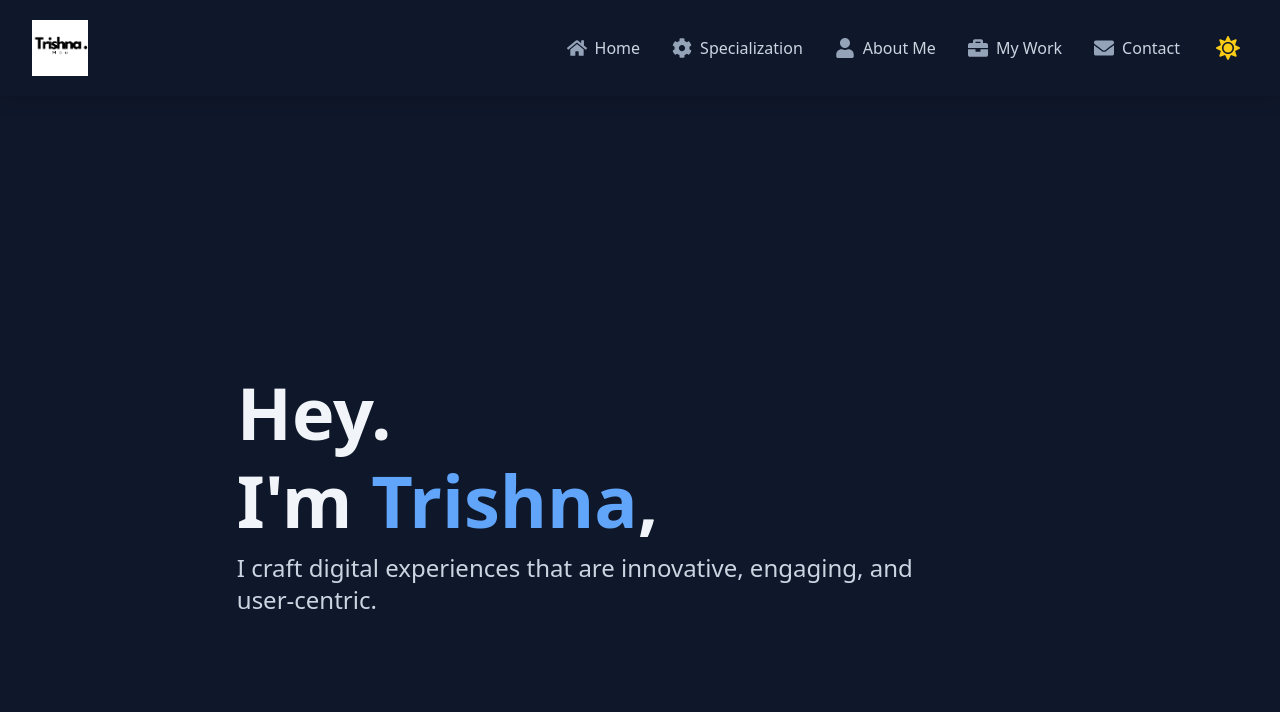
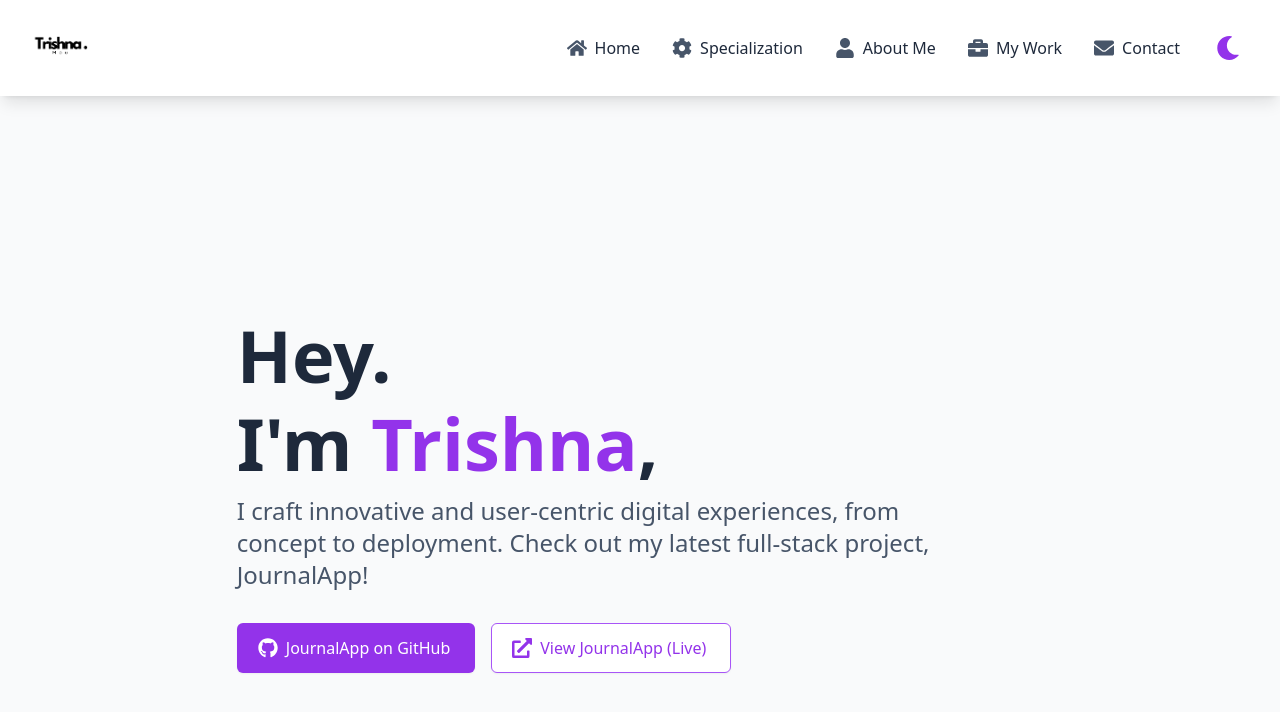
Before and after one commit to Trishna-sharma/portfolio_trishna, a React (Vite) app: page / in a window 1280 px wide. Shown: the top 712 px of the page. Built offline with nearby package versions, Linux system fonts and the light colour scheme.

Commit message:
major overhaul II

```diff
--- a/src/App.jsx
+++ b/src/App.jsx
@@ -14,7 +14,16 @@ import myLogo from './assets/images/My logo.png';
 // Background styling will be handled by the main App div and section padding
 
 function App() {
-  const [theme, setTheme] = useState('dark'); // Default to dark theme
+  // Function to get initial theme based on system preference or localStorage
+  const getInitialTheme = () => {
+    const storedTheme = localStorage.getItem('theme');
+    if (storedTheme) {
+      return storedTheme;
+    }
+    return window.matchMedia('(prefers-color-scheme: dark)').matches ? 'dark' : 'light';
+  };
+
+  const [theme, setTheme] = useState(getInitialTheme);
   const [showLongText, setShowLongText] = useState(false);
   const [myFieldVisible, setMyFieldVisible] = useState(false);
   const [infoCardVisible, setInfoCardVisible] = useState(false);
@@ -25,15 +34,35 @@ function App() {
   const [projectDetailsContent, setProjectDetailsContent] = useState(null);
 
   useEffect(() => {
+    // Apply theme class to HTML element and store preference
     if (theme === 'dark') {
       document.documentElement.classList.add('dark');
     } else {
       document.documentElement.classList.remove('dark');
     }
+    localStorage.setItem('theme', theme);
   }, [theme]);
 
+  useEffect(() => {
+    // Listen for changes in system preference
+    const mediaQuery = window.matchMedia('(prefers-color-scheme: dark)');
+    const handleChange = (e) => {
+      // Only update if no theme is manually set in localStorage
+      if (!localStorage.getItem('theme')) {
+        setTheme(e.matches ? 'dark' : 'light');
+      }
+    };
+
+    mediaQuery.addEventListener('change', handleChange);
+    return () => mediaQuery.removeEventListener('change', handleChange);
+  }, []);
+
   const toggleTheme = () => {
-    setTheme((prevTheme) => (prevTheme === 'light' ? 'dark' : 'light'));
+    setTheme((prevTheme) => {
+      const newTheme = prevTheme === 'light' ? 'dark' : 'light';
+      localStorage.setItem('theme', newTheme); // Explicitly set theme on toggle
+      return newTheme;
+    });
   };
 
   useEffect(() => {
--- a/src/components/AboutMeSection.jsx
+++ b/src/components/AboutMeSection.jsx
@@ -18,9 +18,9 @@ const AboutMeSection = ({ infoCardVisible, theme }) => {
           <img
             src={profilePicture}
             alt="Trishna Shil"
-            className={`rounded-full w-32 h-32 sm:w-36 sm:h-36 md:w-40 md:h-40 object-cover mb-8 border-4 shadow-lg ${theme === 'light' ? 'border-blue-500' : 'border-blue-400'}`}
+            className={`rounded-full w-32 h-32 sm:w-36 sm:h-36 md:w-40 md:h-40 object-cover mb-8 border-4 shadow-lg ${theme === 'light' ? 'border-purple-500' : 'border-blue-400'}`}
           />
-          <h2 className={`text-3xl sm:text-4xl font-bold mb-6 text-center ${theme === 'light' ? 'text-blue-600' : 'text-blue-400'}`}>About Me</h2>
+          <h2 className={`text-3xl sm:text-4xl font-bold mb-6 text-center ${theme === 'light' ? 'text-purple-600' : 'text-blue-400'}`}>About Me</h2>
           <div className={`text-center sm:text-left ${theme === 'light' ? 'text-slate-700' : 'text-slate-300'}`}>
             <p className="text-base sm:text-lg leading-relaxed mb-4">
               Hello! I'm Trishna, a versatile developer and designer with a keen eye for detail and a love for creating seamless user experiences. My journey in the tech world has equipped me with a robust skill set spanning front-end and back-end development, UI/UX principles, and emerging technologies.
--- a/src/components/Footer.jsx
+++ b/src/components/Footer.jsx
@@ -6,13 +6,13 @@ const Footer = ({ theme }) => {
     <footer className={`py-8 text-center ${theme === 'light' ? 'bg-gray-200 text-slate-700' : 'bg-slate-900 text-slate-400'}`}>
       <div className="container mx-auto px-4">
         <div className="social_icons flex justify-center space-x-6 mb-4">
-          <a href="https://github.com/Trishna-sharma" target="_blank" rel="noopener noreferrer" className={`text-3xl ${theme === 'light' ? 'hover:text-blue-600' : 'hover:text-blue-400'} transition-colors`}>
+          <a href="https://github.com/Trishna-sharma" target="_blank" rel="noopener noreferrer" className={`text-3xl ${theme === 'light' ? 'text-slate-600 hover:text-purple-600' : 'text-slate-400 hover:text-blue-400'} transition-colors`}>
             <FaGithub />
           </a>
-          <a href="https://www.linkedin.com/in/trishna-sharma-fs/" target="_blank" rel="noopener noreferrer" className={`text-3xl ${theme === 'light' ? 'hover:text-blue-600' : 'hover:text-blue-400'} transition-colors`}>
+          <a href="https://www.linkedin.com/in/trishna-sharma-fs/" target="_blank" rel="noopener noreferrer" className={`text-3xl ${theme === 'light' ? 'text-slate-600 hover:text-purple-600' : 'text-slate-400 hover:text-blue-400'} transition-colors`}>
             <FaLinkedin />
           </a>
-          <a href="mailto:trishnasharma9871@gmail.com" className={`text-3xl ${theme === 'light' ? 'hover:text-blue-600' : 'hover:text-blue-400'} transition-colors`}>
+          <a href="mailto:trishnasharma9871@gmail.com" className={`text-3xl ${theme === 'light' ? 'text-slate-600 hover:text-purple-600' : 'text-slate-400 hover:text-blue-400'} transition-colors`}>
             <FaEnvelope />
           </a>
         </div>
--- a/src/components/HeroSection.jsx
+++ b/src/components/HeroSection.jsx
@@ -1,7 +1,43 @@
 import React from 'react';
 import { motion } from 'framer-motion';
+import { FaGithub, FaExternalLinkAlt } from 'react-icons/fa';
 
 const HeroSection = ({ showLongText, theme }) => {
+  const textVariants = {
+    hidden: { opacity: 0, y: 20 },
+    visible: (i) => ({
+      opacity: 1,
+      y: 0,
+      transition: {
+        delay: i * 0.2,
+        duration: 0.5,
+        ease: "easeOut",
+      },
+    }),
+  };
+
+  const buttonVariants = {
+    hidden: { opacity: 0, y: 20 },
+    visible: {
+      opacity: 1,
+      y: 0,
+      transition: {
+        delay: 0.8,
+        duration: 0.5,
+        ease: "easeOut",
+      },
+    },
+  };
+
+  const containerVariants = {
+    hidden: {},
+    visible: {
+      transition: {
+        staggerChildren: 0.1,
+      },
+    },
+  };
+
   return (
     <section
       id="home"
@@ -9,29 +45,66 @@ const HeroSection = ({ showLongText, theme }) => {
     >
       <motion.div
         className="z-10 w-full max-w-4xl pl-[5%] sm:pl-[10%] md:pl-[15%]"
+        variants={containerVariants}
+        initial="hidden"
+        animate="visible"
       >
         <motion.span
+          custom={0}
+          variants={textVariants}
           className={`block text-5xl sm:text-6xl md:text-7xl font-bold mb-4 ${theme === 'light' ? 'text-slate-800' : 'text-slate-100'}`}
         >
           Hey.
         </motion.span>
         <motion.span
+          custom={1}
+          variants={textVariants}
           className={`block text-5xl sm:text-6xl md:text-7xl font-bold mb-4 ${theme === 'light' ? 'text-slate-800' : 'text-slate-100'}`}
         >
-          I'm <span className={`text-blue-500 dark:text-blue-400`}>Trishna</span>,
+          I'm <span className={`${theme === 'light' ? 'text-purple-600' : 'text-blue-400'}`}>Trishna</span>,
         </motion.span>
         {showLongText && (
           <motion.span
-            className={`block text-4xl sm:text-5xl md:text-6xl font-semibold mb-8 ${theme === 'light' ? 'text-slate-700' : 'text-slate-200'}`}
+            custom={2}
+            variants={textVariants}
+            className={`block text-4xl sm:text-5xl md:text-6xl font-semibold mb-6 ${theme === 'light' ? 'text-slate-700' : 'text-slate-200'}`}
           >
-            a <span className={`text-blue-500 dark:text-blue-400`}>Software Engineer</span>.
+            a <span className={`${theme === 'light' ? 'text-purple-600' : 'text-blue-400'}`}>Full-Stack Developer</span>.
           </motion.span>
         )}
         <motion.p
-            className={`text-lg sm:text-xl md:text-2xl leading-relaxed ${theme === 'light' ? 'text-slate-600' : 'text-slate-300'}`}
+            custom={3}
+            variants={textVariants}
+            className={`text-lg sm:text-xl md:text-2xl leading-relaxed mb-8 ${theme === 'light' ? 'text-slate-600' : 'text-slate-300'}`}
         >
-            I craft digital experiences that are innovative, engaging, and user-centric.
+            I craft innovative and user-centric digital experiences, from concept to deployment.
+            Check out my latest full-stack project, JournalApp!
         </motion.p>
+
+        <motion.div
+          custom={4}
+          variants={buttonVariants}
+          className="flex flex-col sm:flex-row space-y-4 sm:space-y-0 sm:space-x-4"
+        >
+          <a
+            href="https://github.com/Trishna-sharma/JournalApp"
+            target="_blank"
+            rel="noopener noreferrer"
+            className={`inline-flex items-center justify-center px-6 py-3 border border-transparent text-base font-medium rounded-md shadow-sm transition-colors ${theme === 'light' ? 'text-white bg-purple-600 hover:bg-purple-700 focus:ring-purple-500' : 'text-white bg-blue-500 hover:bg-blue-600 focus:ring-blue-700'} focus:outline-none focus:ring-2 focus:ring-offset-2 ${theme === 'light' ? 'focus:ring-offset-gray-50' : 'focus:ring-offset-slate-900'}`}
+          >
+            <FaGithub className="mr-2 -ml-1 h-5 w-5" />
+            JournalApp on GitHub
+          </a>
+          <a
+            href="https://journal-app-lilac-seven.vercel.app/"
+            target="_blank"
+            rel="noopener noreferrer"
+            className={`inline-flex items-center justify-center px-6 py-3 border text-base font-medium rounded-md shadow-sm transition-colors ${theme === 'light' ? 'text-purple-600 border-purple-500 bg-white hover:bg-purple-50 focus:ring-purple-400' : 'text-blue-400 border-blue-400 bg-slate-800 hover:bg-slate-700 focus:ring-blue-500'} focus:outline-none focus:ring-2 focus:ring-offset-2 ${theme === 'light' ? 'focus:ring-offset-gray-50' : 'focus:ring-offset-slate-900'}`}
+          >
+            <FaExternalLinkAlt className="mr-2 -ml-1 h-5 w-5" />
+            View JournalApp (Live)
+          </a>
+        </motion.div>
       </motion.div>
     </section>
   );
--- a/src/components/LoadingSpinner.jsx
+++ b/src/components/LoadingSpinner.jsx
@@ -4,7 +4,7 @@ const LoadingSpinner = ({ theme }) => {
   return (
     <div className="fixed inset-0 z-[1000] flex items-center justify-center bg-opacity-50 backdrop-blur-sm bg-slate-900">
       <div
-        className={`animate-spin rounded-full h-16 w-16 border-4 ${theme === 'light' ? 'border-gray-300 border-t-blue-500' : 'border-slate-700 border-t-blue-500'}`}
+        className={`animate-spin rounded-full h-16 w-16 border-4 ${theme === 'light' ? 'border-gray-300 border-t-purple-500' : 'border-slate-700 border-t-blue-500'}`}
       ></div>
     </div>
   );
--- a/src/components/MyWorkSection.jsx
+++ b/src/components/MyWorkSection.jsx
@@ -28,12 +28,12 @@ function MyWorkSection({ projects, subjectBoxesVisible, handleSubjectClick, them
           <motion.div
             key={key}
             onClick={() => handleSubjectClick(key)}
-            className={`subject_box p-6 rounded-xl shadow-xl cursor-pointer transition-all duration-300 ease-out transform hover:scale-105 border ${theme === 'light' ? 'bg-white hover:shadow-blue-500/20 border-gray-200 hover:border-blue-400' : 'bg-slate-800 bg-opacity-90 hover:shadow-blue-500/30 border-transparent hover:border-blue-500'}`}
+            className={`subject_box p-6 rounded-xl shadow-xl cursor-pointer transition-all duration-300 ease-out transform hover:scale-105 border ${theme === 'light' ? 'bg-white hover:shadow-purple-500/20 border-gray-200 hover:border-purple-400' : 'bg-slate-800 bg-opacity-90 hover:shadow-blue-500/30 border-transparent hover:border-blue-500'}`}
             initial={{ opacity: 0, y: 20 }}
             animate={{ opacity: subjectBoxesVisible ? 1 : 0, y: subjectBoxesVisible ? 0 : 20 }}
             transition={{ duration: 0.5, delay: subjectBoxesVisible ? index * 0.1 + 0.3 : 0 }}
           >
-            <h3 className={`text-xl font-semibold mb-3 min-h-[56px] flex items-center justify-center ${theme === 'light' ? 'text-blue-600' : 'text-blue-400'}`}>{projects[key].title}</h3>
+            <h3 className={`text-xl font-semibold mb-3 min-h-[56px] flex items-center justify-center ${theme === 'light' ? 'text-purple-600' : 'text-blue-400'}`}>{projects[key].title}</h3>
             <p className={`text-sm ${theme === 'light' ? 'text-slate-600' : 'text-slate-300'}`}>Click to see details</p>
           </motion.div>
         ))}
--- a/src/components/Navbar.jsx
+++ b/src/components/Navbar.jsx
@@ -31,7 +31,7 @@ const Navbar = ({ myLogo, theme, toggleTheme }) => {
                   <li key={item.label}>
                     <a
                       href={item.href}
-                      className={`px-3 py-2 rounded-md text-base font-medium flex items-center space-x-2 ${theme === 'light' ? 'hover:bg-gray-100 hover:text-blue-500' : 'hover:bg-slate-700 hover:text-blue-400'} transition-colors`}
+                      className={`px-3 py-2 rounded-md text-base font-medium flex items-center space-x-2 ${theme === 'light' ? 'hover:bg-gray-100 hover:text-purple-600' : 'hover:bg-slate-700 hover:text-blue-400'} transition-colors`}
                     >
                       <IconComponent className={`h-5 w-5 ${theme === 'light' ? 'text-slate-600' : 'text-slate-400'}`} />
                       <span>{item.label}</span>
@@ -42,7 +42,7 @@ const Navbar = ({ myLogo, theme, toggleTheme }) => {
             </ul>
             <button
               onClick={toggleTheme}
-              className={`p-2 rounded-md ${theme === 'light' ? 'hover:bg-gray-100 text-slate-700' : 'hover:bg-slate-700 text-yellow-400'} transition-colors`}
+              className={`p-2 rounded-md ${theme === 'light' ? 'hover:bg-gray-100 text-purple-600' : 'hover:bg-slate-700 text-yellow-400'} transition-colors`}
               aria-label="Toggle theme"
             >
               {theme === 'light' ? <FaMoon className="h-6 w-6" /> : <FaSun className="h-6 w-6" />}
@@ -53,7 +53,7 @@ const Navbar = ({ myLogo, theme, toggleTheme }) => {
           <div className="md:hidden flex items-center">
             <button
               onClick={toggleTheme}
-              className={`p-2 rounded-md mr-2 ${theme === 'light' ? 'hover:bg-gray-100 text-slate-700' : 'hover:bg-slate-700 text-yellow-400'} transition-colors`}
+              className={`p-2 rounded-md mr-2 ${theme === 'light' ? 'hover:bg-gray-100 text-purple-600' : 'hover:bg-slate-700 text-yellow-400'} transition-colors`}
               aria-label="Toggle theme"
             >
               {theme === 'light' ? <FaMoon className="h-6 w-6" /> : <FaSun className="h-6 w-6" />}
@@ -80,7 +80,7 @@ const Navbar = ({ myLogo, theme, toggleTheme }) => {
                   <a
                     href={item.href}
                     onClick={() => setIsMobileMenuOpen(false)}
-                    className={`block px-3 py-3 rounded-md text-lg font-medium flex items-center space-x-3 ${theme === 'light' ? 'text-slate-700 hover:bg-gray-100 hover:text-blue-500' : 'text-slate-300 hover:bg-slate-700 hover:text-blue-400'} transition-colors`}
+                    className={`block px-3 py-3 rounded-md text-lg font-medium flex items-center space-x-3 ${theme === 'light' ? 'text-slate-700 hover:bg-gray-100 hover:text-purple-600' : 'text-slate-300 hover:bg-slate-700 hover:text-blue-400'} transition-colors`}
                   >
                     <IconComponent className={`h-6 w-6 ${theme === 'light' ? 'text-slate-600' : 'text-slate-400'}`} />
                     <span>{item.label}</span>
--- a/src/components/ProjectOverlay.jsx
+++ b/src/components/ProjectOverlay.jsx
@@ -37,13 +37,13 @@ const ProjectOverlay = ({ overlayVisible, handleCloseOverlay, projectDetailsCont
           >
             <button
               onClick={handleCloseOverlay}
-              className={`absolute top-4 right-4 text-3xl transition-colors ${theme === 'light' ? 'text-slate-500 hover:text-blue-600' : 'text-slate-400 hover:text-blue-400'}`}
+              className={`absolute top-4 right-4 text-3xl transition-colors ${theme === 'light' ? 'text-slate-500 hover:text-purple-600' : 'text-slate-400 hover:text-blue-400'}`}
               aria-label="Close project details"
             >
               <FaTimes />
             </button>
             <div
-              className={`prose prose-sm sm:prose-base max-w-none ${theme === 'light' ? 'prose-slate' : 'prose-invert'} prose-headings:font-semibold prose-a:transition-colors ${theme === 'light' ? 'prose-headings:text-blue-600 prose-a:text-blue-500 hover:prose-a:text-blue-700' : 'prose-headings:text-blue-400 prose-a:text-blue-400 hover:prose-a:text-blue-300'}`}
+              className={`prose prose-sm sm:prose-base max-w-none ${theme === 'light' ? 'prose-slate' : 'prose-invert'} prose-headings:font-semibold prose-a:transition-colors ${theme === 'light' ? 'prose-headings:text-purple-600 prose-a:text-purple-500 hover:prose-a:text-purple-700' : 'prose-headings:text-blue-400 prose-a:text-blue-400 hover:prose-a:text-blue-300'}`}
             >
               {projectDetailsContent}
             </div>
```
Also changed, not shown: src/components/ContactSection.jsx (+5 -5 lines), src/components/SpecializationSection.jsx (+7 -7 lines).
